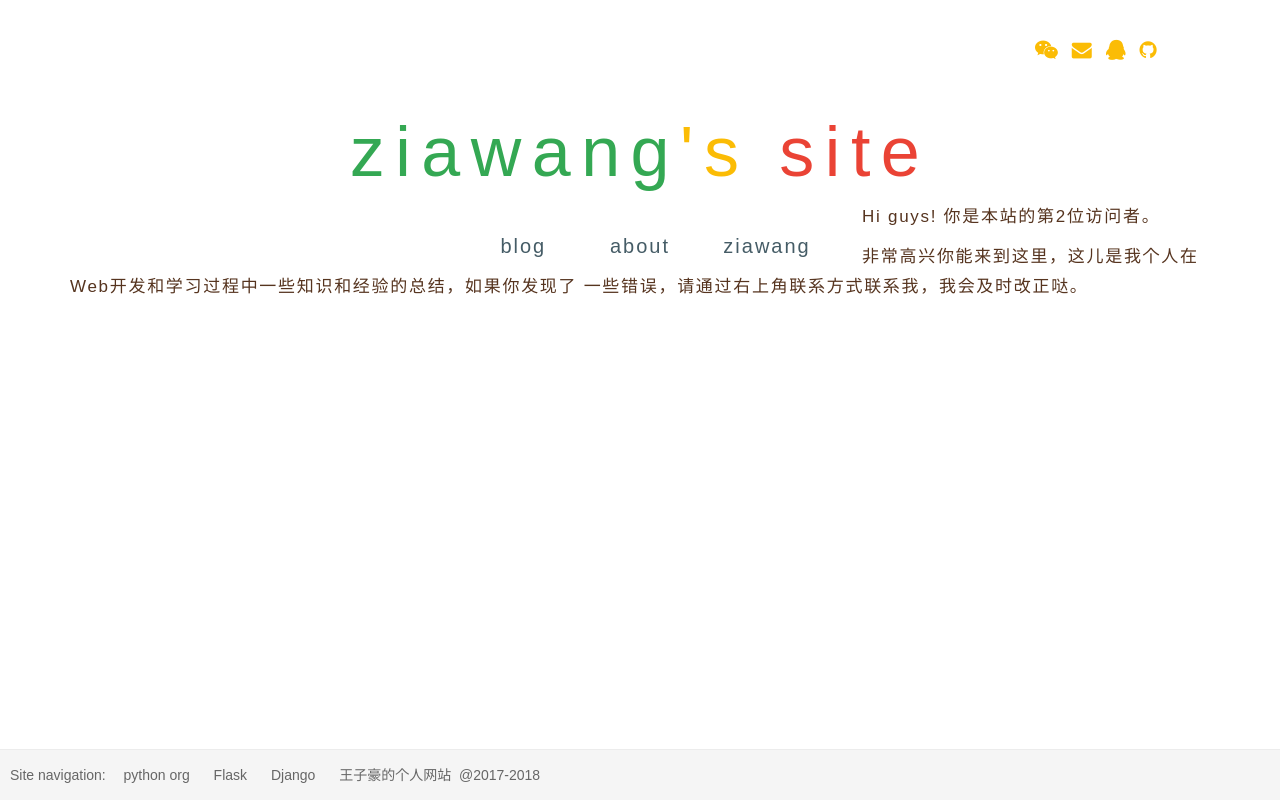
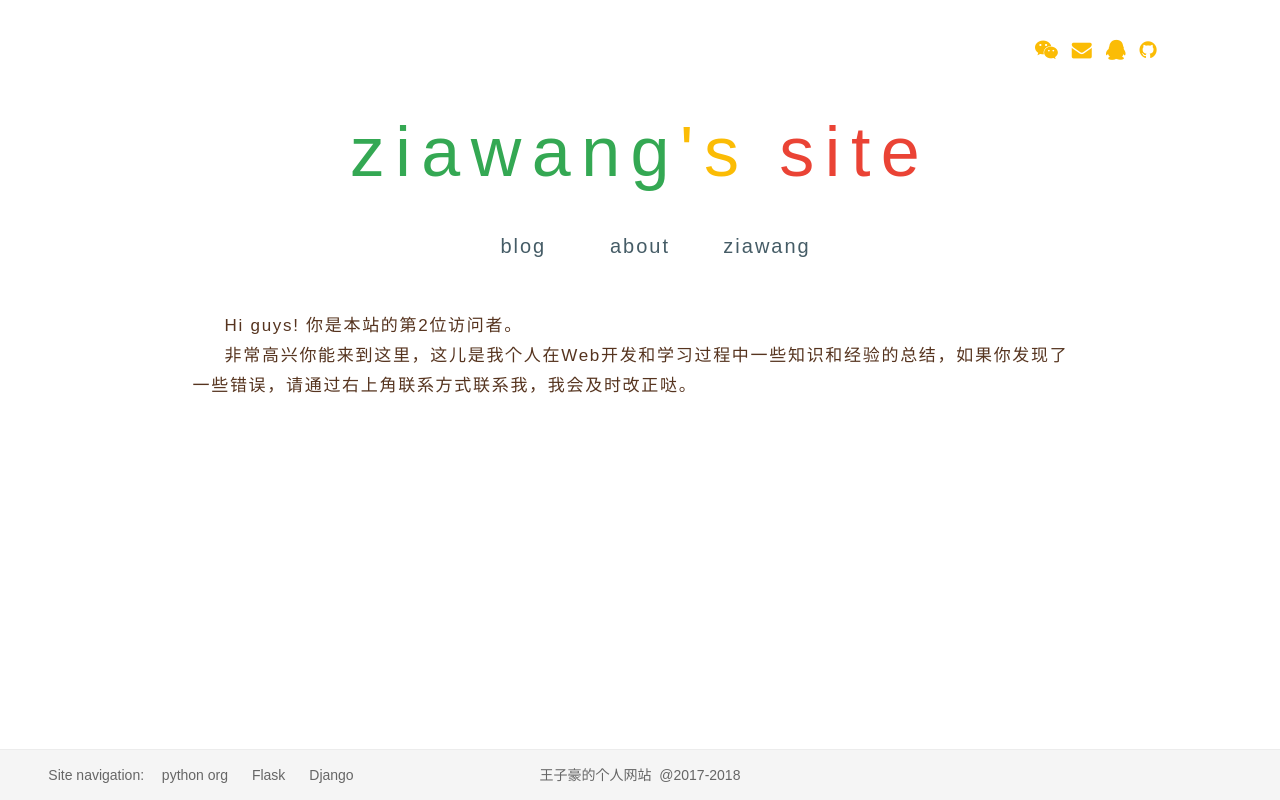
Before and after one commit to To-Heaven/my-site, a Django app: page / in a window 1280 px wide. Run offline with Django 3.2, Linux system fonts and the light colour scheme; tables that the repository leaves empty hold one stand-in row (values such as "Sample post"); parts of the project's set-up code (start-up, migrations or seed data) failed here and were passed over; some libraries are stand-ins or nearby versions.

Commit message:
MODIFY: 调整主页响应式

```diff
--- a/templates/home.html
+++ b/templates/home.html
@@ -4,7 +4,7 @@
 <head>
     <meta charset="UTF-8">
     <title>王子豪的个人网站</title>
-    <link rel="shortcut icon" href="{% static '/img/favicon.png' %}">
+    <link rel="shortcut icon" href="{% static '/img/favicon.ico' %}">
     <link rel="stylesheet" href="{% static '/plugins/bootstrap/css/bootstrap.min.css' %}">
     <link rel="stylesheet" href="{% static '/font/css/font-awesome.min.css' %}">
     <link rel="stylesheet" href="{% static '/css/home.css' %}">
@@ -23,10 +23,10 @@
 
 <div class="container">
     <div class="col-sm-2 col-sm-offset-10  header-icon">
-        <i class="fa fa-weixin" aria-hidden="true"></i>
-        <i class="fa fa-envelope" aria-hidden="true"></i>
-        <i class="fa fa-qq" aria-hidden="true"></i>
-        <i class="fa fa-github" aria-hidden="true"></i>
+        <i class="fa fa-weixin" title="变成绿色了诶" aria-hidden="true"></i>
+        <i class="fa fa-envelope" title="ziawang_python@163.com" aria-hidden="true"></i>
+        <i class="fa fa-qq" title="850933437" aria-hidden="true"></i>
+        <a href="https://github.com/ZiaWang"><i class="fa fa-github" aria-hidden="true"></i></a>
     </div>
     <div class="show-info-image"></div>
     <div class="col-sm-12 text-center title">
@@ -41,24 +41,27 @@
         <div class="col-sm-4 text-center"><a href="" class="navigation">about</a></div>
         <div class="col-sm-4 text-center"><a href="" class="navigation">ziawang</a></div>
     </div>
-    <div class="hello">
-        <p class="hello-content">&nbsp;&nbsp;&nbsp;&nbsp;&nbsp;Hi guys!&nbsp;你是本站的第{{ site.access_count }}位访问者。
-        </p>
-        <p class="hello-content">
+    <div class="col-md-12 hello">
+        <div class="hello-content col-sm-10 col-sm-offset-1">&nbsp;&nbsp;&nbsp;&nbsp;&nbsp;Hi guys!&nbsp;你是本站的第{{ site.access_count }}位访问者。
+        </div>
+        <div class="hello-content col-sm-10 col-sm-offset-1">
             &nbsp;&nbsp;&nbsp;&nbsp;&nbsp非常高兴你能来到这里，这儿是我个人在Web开发和学习过程中一些知识和经验的总结，如果你发现了
             一些错误，请通过右上角联系方式联系我，我会及时改正哒。
-        </p>
+        </div>
     </div>
 </div>
-<div class="page-footer">
-    <div class="footer-left">
-        <span>Site navigation:&nbsp;</span>
-        <span><a href="">python org</a></span>
-        <span><a href="">Flask</a></span>
-        <span><a href="">Django</a></span>
-    </div>
-    <div class="footer-middle">
-        <span>王子豪的个人网站&nbsp;&nbsp;@2017-2018</span>
+<div class="container-fluid">
+    <div class="page-footer col-sm-12">
+        <div class="footer-left col-sm-4">
+            &nbsp;&nbsp;&nbsp;&nbsp;&nbsp;
+            <span>Site navigation:&nbsp;</span>
+            <span><a href="https://www.python.org/">python org</a></span>
+            <span><a href="http://flask.pocoo.org/">Flask</a></span>
+            <span><a href="https://www.djangoproject.com/">Django</a></span>
+        </div>
+        <div class="footer-middle col-sm-4">
+            <span>王子豪的个人网站&nbsp;&nbsp;@2017-2018</span>
+        </div>
     </div>
 </div>
 <script src="{% static '/js/jquery-1.12.4.min.js' %}"></script>
```
